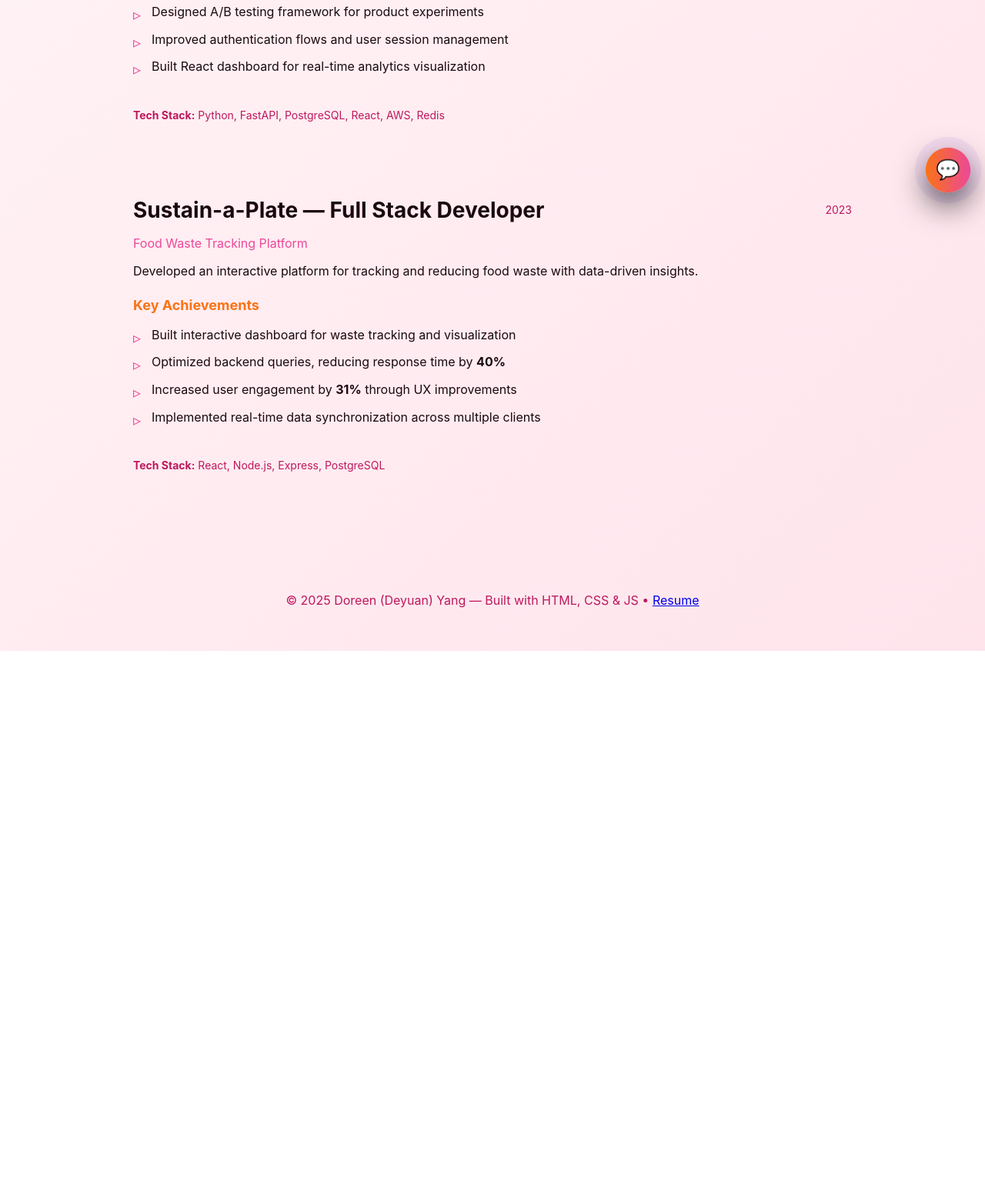
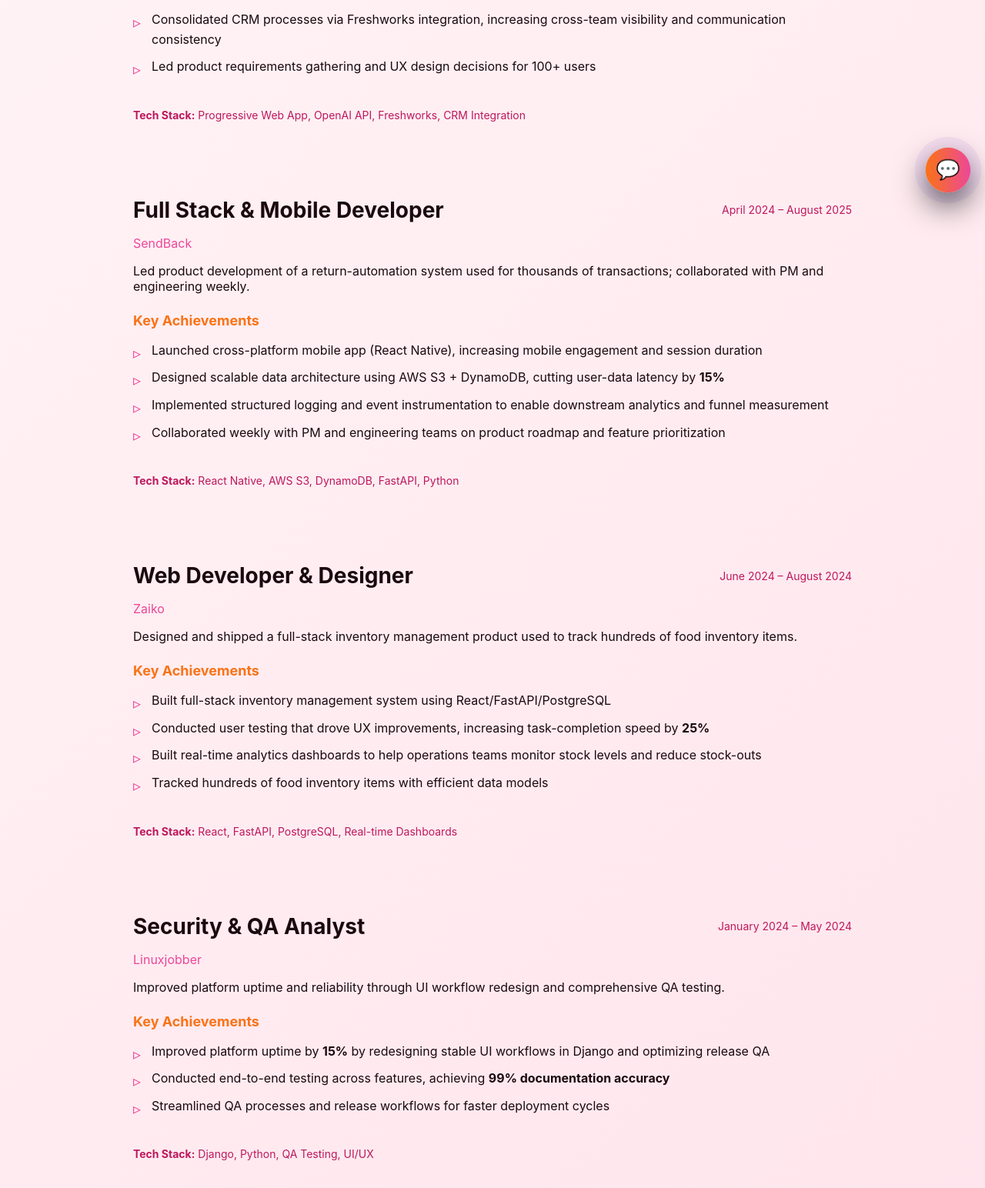
Before and after one commit to Doreenyang/deyuanyang.github.io, a website: page work.html in a window 1280 px wide. Shown: the part 531-2075 px from the top of the page at 77% size. Before the commit the page ends 1377 px from the top, so only its background shows below. Drawn offline with Linux system fonts and the light colour scheme.

Commit message:
update work

```diff
--- a/work.html
+++ b/work.html
@@ -4,7 +4,7 @@
   <meta charset="utf-8" />
   <meta name="viewport" content="width=device-width,initial-scale=1" />
   <title>Work Experience | Doreen Yang</title>
-  <meta name="description" content="Explore Doreen Yang's professional work experience including projects at Sendback and Sustain-a-Plate, featuring backend development, analytics pipelines, and full-stack solutions." />
+  <meta name="description" content="Explore Doreen Yang's professional work experience at Livelihood Impact Fund, SendBack, Zaiko, and Linuxjobber, featuring full-stack development, mobile apps, PWA, and data architecture." />
   <meta name="keywords" content="Doreen Yang Work Experience, Software Engineer Projects, Backend Development, Analytics Pipeline, FastAPI, PostgreSQL" />
   <link rel="icon" href="/favicon.ico" />
   <link rel="canonical" href="https://doreenyang.github.io/work.html" />
@@ -32,48 +32,87 @@
 
   <main>
     <section class="container section page-content">
-      <h1>Selected Work</h1>
+      <h1>Work Experience</h1>
 
       <article class="work-item">
         <div class="work-header">
-          <h2>Sendback — Full Stack Developer</h2>
-          <span class="work-date">2023-2024</span>
+          <h2>Progressive Web Application Developer</h2>
+          <span class="work-date">August 2025 – October 2025</span>
         </div>
-        <p class="work-subtitle">Product Analytics Platform</p>
-        <p>Built a comprehensive product analytics platform handling large-scale event data with real-time processing capabilities.</p>
+        <p class="work-subtitle">Livelihood Impact Fund</p>
+        <p>Owned end-to-end delivery of a tender-management PWA used by 100+ buyers/suppliers, including requirements, UX decisions, and feature rollout.</p>
 
         <h3>Key Achievements</h3>
         <ul>
-          <li>Built event pipeline handling <strong>10,000+ events</strong> with FastAPI and PostgreSQL</li>
-          <li>Integrated AWS services (S3, Lambda, CloudWatch) for scalable data processing</li>
-          <li>Designed A/B testing framework for product experiments</li>
-          <li>Improved authentication flows and user session management</li>
-          <li>Built React dashboard for real-time analytics visualization</li>
+          <li>Integrated OpenAI API to automate data extraction, reducing manual entry time by <strong>30%</strong> and improving workflow efficiency</li>
+          <li>Consolidated CRM processes via Freshworks integration, increasing cross-team visibility and communication consistency</li>
+          <li>Led product requirements gathering and UX design decisions for 100+ users</li>
         </ul>
 
         <div class="tech-stack">
-          <strong>Tech Stack:</strong> Python, FastAPI, PostgreSQL, React, AWS, Redis
+          <strong>Tech Stack:</strong> Progressive Web App, OpenAI API, Freshworks, CRM Integration
         </div>
       </article>
 
       <article class="work-item">
         <div class="work-header">
-          <h2>Sustain-a-Plate — Full Stack Developer</h2>
-          <span class="work-date">2023</span>
+          <h2>Full Stack & Mobile Developer</h2>
+          <span class="work-date">April 2024 – August 2025</span>
         </div>
-        <p class="work-subtitle">Food Waste Tracking Platform</p>
-        <p>Developed an interactive platform for tracking and reducing food waste with data-driven insights.</p>
+        <p class="work-subtitle">SendBack</p>
+        <p>Led product development of a return-automation system used for thousands of transactions; collaborated with PM and engineering weekly.</p>
 
         <h3>Key Achievements</h3>
         <ul>
-          <li>Built interactive dashboard for waste tracking and visualization</li>
-          <li>Optimized backend queries, reducing response time by <strong>40%</strong></li>
-          <li>Increased user engagement by <strong>31%</strong> through UX improvements</li>
-          <li>Implemented real-time data synchronization across multiple clients</li>
+          <li>Launched cross-platform mobile app (React Native), increasing mobile engagement and session duration</li>
+          <li>Designed scalable data architecture using AWS S3 + DynamoDB, cutting user-data latency by <strong>15%</strong></li>
+          <li>Implemented structured logging and event instrumentation to enable downstream analytics and funnel measurement</li>
+          <li>Collaborated weekly with PM and engineering teams on product roadmap and feature prioritization</li>
         </ul>
 
         <div class="tech-stack">
-          <strong>Tech Stack:</strong> React, Node.js, Express, PostgreSQL
+          <strong>Tech Stack:</strong> React Native, AWS S3, DynamoDB, FastAPI, Python
+        </div>
+      </article>
+
+      <article class="work-item">
+        <div class="work-header">
+          <h2>Web Developer & Designer</h2>
+          <span class="work-date">June 2024 – August 2024</span>
+        </div>
+        <p class="work-subtitle">Zaiko</p>
+        <p>Designed and shipped a full-stack inventory management product used to track hundreds of food inventory items.</p>
+
+        <h3>Key Achievements</h3>
+        <ul>
+          <li>Built full-stack inventory management system using React/FastAPI/PostgreSQL</li>
+          <li>Conducted user testing that drove UX improvements, increasing task-completion speed by <strong>25%</strong></li>
+          <li>Built real-time analytics dashboards to help operations teams monitor stock levels and reduce stock-outs</li>
+          <li>Tracked hundreds of food inventory items with efficient data models</li>
+        </ul>
+
+        <div class="tech-stack">
+          <strong>Tech Stack:</strong> React, FastAPI, PostgreSQL, Real-time Dashboards
+        </div>
+      </article>
+
+      <article class="work-item">
+        <div class="work-header">
+          <h2>Security & QA Analyst</h2>
+          <span class="work-date">January 2024 – May 2024</span>
+        </div>
+        <p class="work-subtitle">Linuxjobber</p>
+        <p>Improved platform uptime and reliability through UI workflow redesign and comprehensive QA testing.</p>
+
+        <h3>Key Achievements</h3>
+        <ul>
+          <li>Improved platform uptime by <strong>15%</strong> by redesigning stable UI workflows in Django and optimizing release QA</li>
+          <li>Conducted end-to-end testing across features, achieving <strong>99% documentation accuracy</strong></li>
+          <li>Streamlined QA processes and release workflows for faster deployment cycles</li>
+        </ul>
+
+        <div class="tech-stack">
+          <strong>Tech Stack:</strong> Django, Python, QA Testing, UI/UX
         </div>
       </article>
     </section>
```
